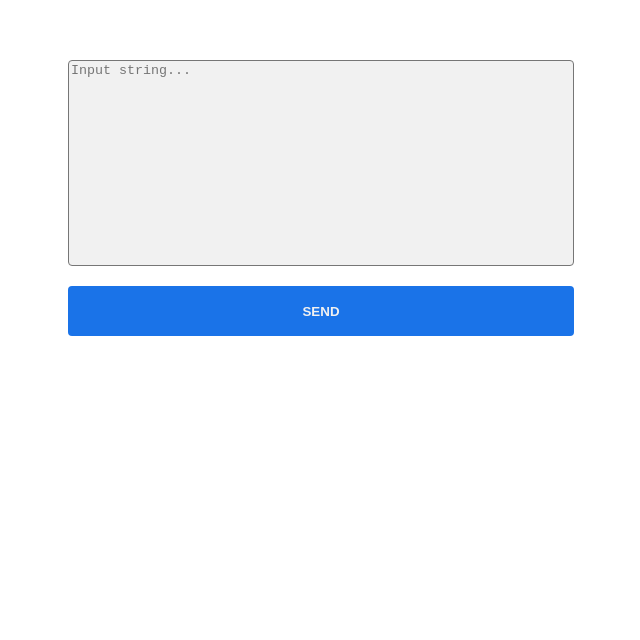
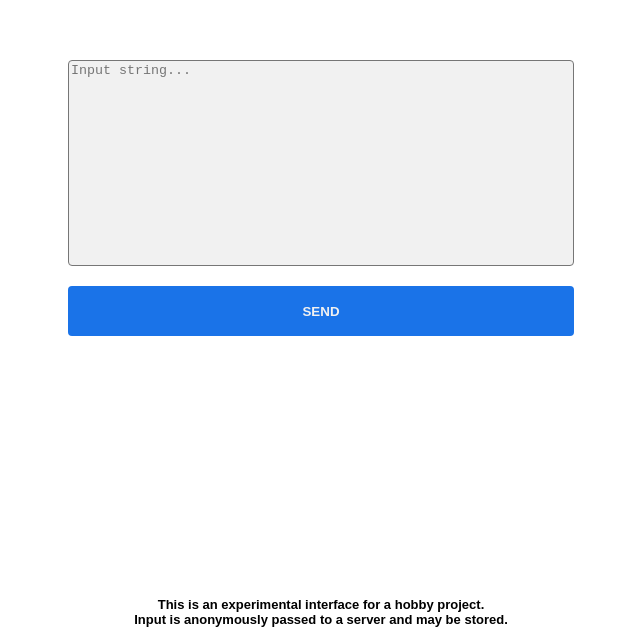
Before and after one commit to DannyDannyDanny/mulbo, a website: page nodeJS/front-end/index.html in a window 1280 px wide. Shown: the part 160-800 px from the top of the page, without its empty margins (319-959 px from the left). Drawn offline with nearby package versions, Linux system fonts and the light colour scheme.

Commit message:
:lipstick: Added information footer (solves #10)

```diff
--- a/nodeJS/front-end/index.html
+++ b/nodeJS/front-end/index.html
@@ -56,6 +56,16 @@
                 box-shadow: 2px 2px 5px -1px #1a73e8;
                 background-color: #1d6fda;
             }
+            .footer {
+                font-family: Arial, Helvetica, sans-serif;
+                font-size: small;
+                position: fixed;
+                left: 0;
+                bottom: 0;
+                width: 100%;
+                text-align: center;
+            }
+
         </style>
         <script src="https://ajax.googleapis.com/ajax/libs/jquery/3.6.0/jquery.min.js"></script>
         <script>
@@ -84,5 +94,8 @@
                 <button class="inputButton" onclick="submit()">SEND</button>
             </div>
         </div>
+        <div class="footer">
+            <p><b>This is an experimental interface for a hobby project.<br>Input is anonymously passed to a server and may be stored.</b></p>
+        </div>
     </body>
 </html>
```
